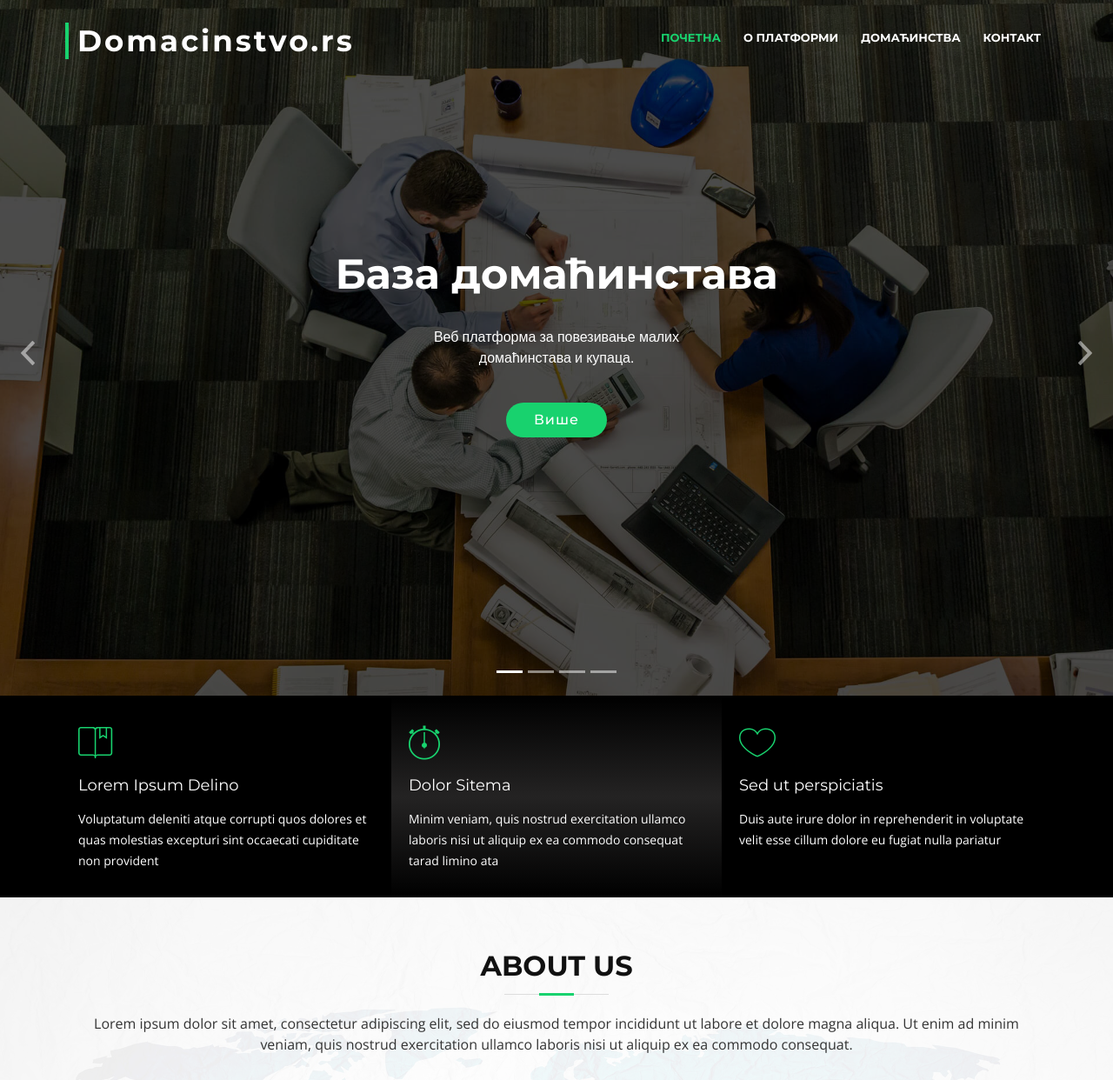
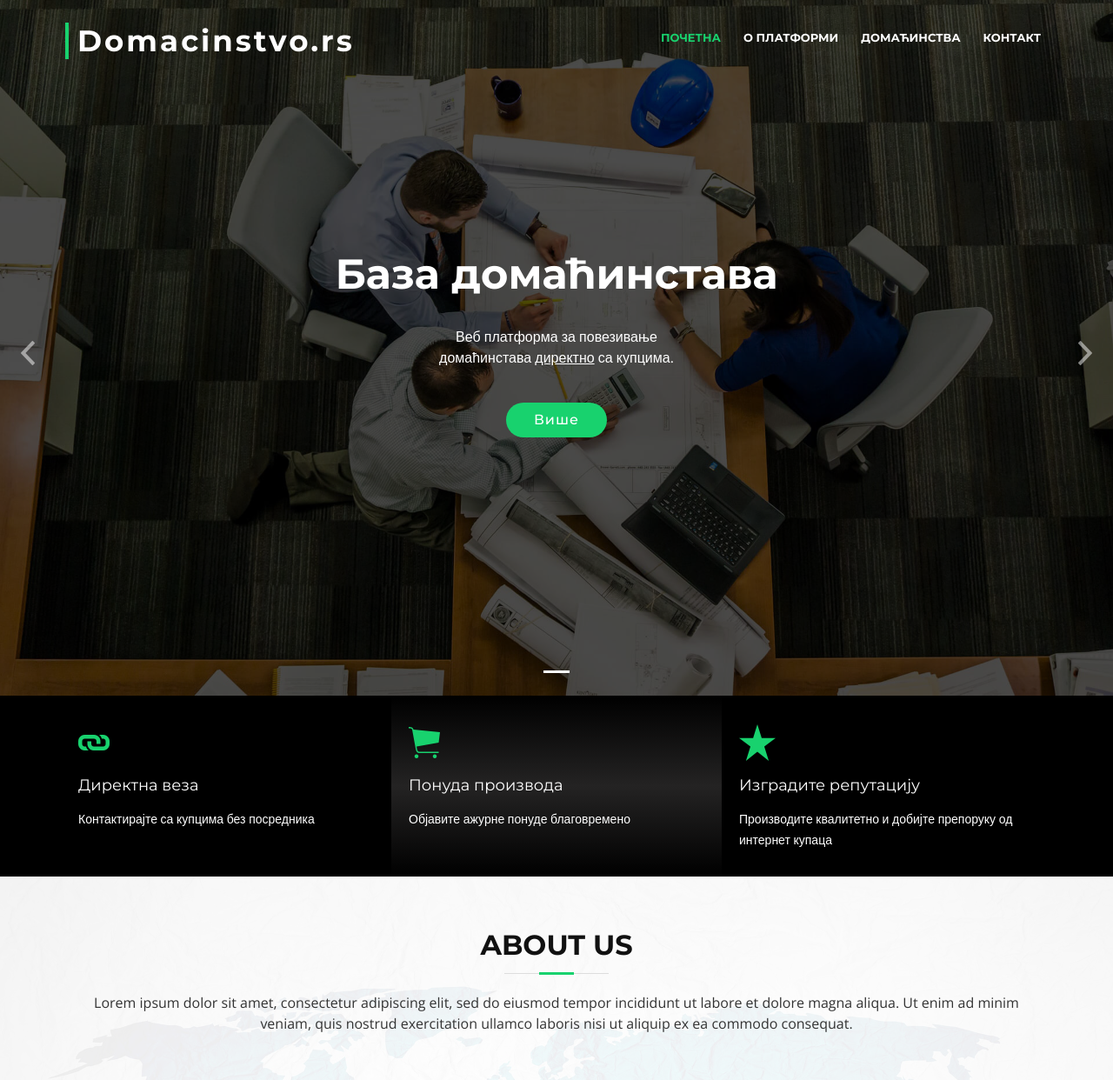
Before and after one commit to vatri/domacinstvo-portal, a Symfony app: template templates/base.html.twig in a window 1280 px wide. Shown: the top 1242 px of the page at 87% size. Run offline with Twig, Linux system fonts and the light colour scheme; the template is opened without the code that fills it, so the values that code supplies are empty; some libraries are stand-ins or nearby versions; some web fonts are replaced.

Commit message:
Few changes on homepage, icons and texts after slider

```diff
--- a/templates/base.html.twig
+++ b/templates/base.html.twig
@@ -88,7 +88,7 @@
             <div class="carousel-container">
               <div class="carousel-content">
                 <h2>База домаћинстава</h2>
-                <p>Веб платформа за повезивање малих домаћинстава и купаца.</p>
+                <p>Веб платформа за повезивање домаћинстава <u>директно</u> са купцима.</p>
                 <a href="#featured-services" class="btn-get-started scrollto">Више</a>
               </div>
             </div>
@@ -105,7 +105,7 @@
             </div>
           </div>-->
 
-          <div class="carousel-item">
+          <!-- <div class="carousel-item">
             <div class="carousel-background"><img src="img/intro-carousel/3.jpg" alt=""></div>
             <div class="carousel-container">
               <div class="carousel-content">
@@ -136,7 +136,7 @@
                 <a href="#featured-services" class="btn-get-started scrollto">Get Started</a>
               </div>
             </div>
-          </div>
+          </div> -->
 
         </div>
 
@@ -164,21 +164,21 @@
         <div class="row">
 
           <div class="col-lg-4 box">
-            <i class="ion-ios-bookmarks-outline"></i>
-            <h4 class="title"><a href="">Lorem Ipsum Delino</a></h4>
-            <p class="description">Voluptatum deleniti atque corrupti quos dolores et quas molestias excepturi sint occaecati cupiditate non provident</p>
+            <i class="ion-link"></i>
+            <h4 class="title"><a href="">Директна веза</a></h4>
+            <p class="description">Контактирајте са купцима без посредника</p>
           </div>
 
           <div class="col-lg-4 box box-bg">
-            <i class="ion-ios-stopwatch-outline"></i>
-            <h4 class="title"><a href="">Dolor Sitema</a></h4>
-            <p class="description">Minim veniam, quis nostrud exercitation ullamco laboris nisi ut aliquip ex ea commodo consequat tarad limino ata</p>
+            <i class="ion-ios-cart"></i>
+            <h4 class="title"><a href="">Понуда производа</a></h4>
+            <p class="description">Објавите ажурне понуде благовремено</p>
           </div>
 
           <div class="col-lg-4 box">
-            <i class="ion-ios-heart-outline"></i>
-            <h4 class="title"><a href="">Sed ut perspiciatis</a></h4>
-            <p class="description">Duis aute irure dolor in reprehenderit in voluptate velit esse cillum dolore eu fugiat nulla pariatur</p>
+            <i class="ion-star"></i>
+            <h4 class="title"><a href="">Изградите репутацију</a></h4>
+            <p class="description">Производите квалитетно и добијте препоруку од интернет купаца</p>
           </div>
 
         </div>
```
